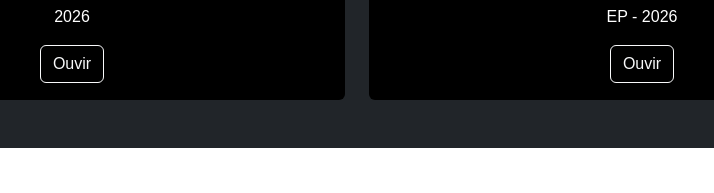
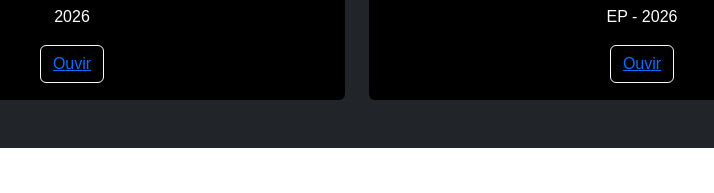
Before and after one commit to estevamrockwins22/Site_IS, a plain HTML site: page index.html in a window 1280 px wide. Shown: the part 1225-1418 px from the top of the page, 283-997 px from the left. Drawn offline with nearby package versions, Linux system fonts and the light colour scheme.

Commit message:
Fix HTML structure and update discography links

```diff
--- a/index.html
+++ b/index.html
@@ -73,7 +73,7 @@
                         <div class="card-body">
                             <h5>Ideias Tortas</h5>
                             <p>2026</p>
-                            <button class="btn btn-outline-light">Ouvir</button>
+                            <button class="btn btn-outline-light"><a href="https://soundcloud.com/identidadesubestimada/sets/ideias-tortas">Ouvir</a></button>
                         </div>
                     </div>
                 </div>
@@ -84,7 +84,7 @@
                         <div class="card-body">
                             <h5>Arquivos</h5>
                             <p>EP - 2026</p>
-                            <button class="btn btn-outline-light">Ouvir</button>
+                            <button class="btn btn-outline-light"><a href="https://soundcloud.com/identidadesubestimada/sets/arquivos">Ouvir</a></button>
                         </div>
                     </div>
                 </div>
```
